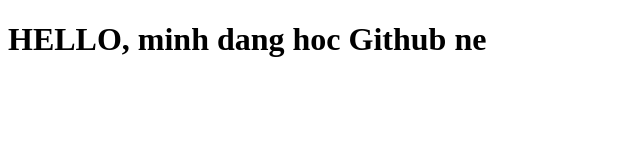
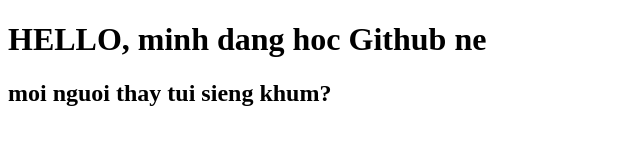
Before and after one commit to Baolinh236/Learn-Github, a plain HTML site: page index.html in a window 1280 px wide. Shown: the whole page, without its empty margins (0-640 px from the left). Drawn offline with Linux system fonts and the light colour scheme.

Commit message:
phot hanh

```diff
--- a/index.html
+++ b/index.html
@@ -8,5 +8,6 @@
 </head>
 <body>
     <h1>HELLO, minh dang hoc Github ne</h1>
+    <h2>moi nguoi thay tui sieng khum?</h2>
 </body>
 </html>
```
Also changed, not shown: 1 other file.
